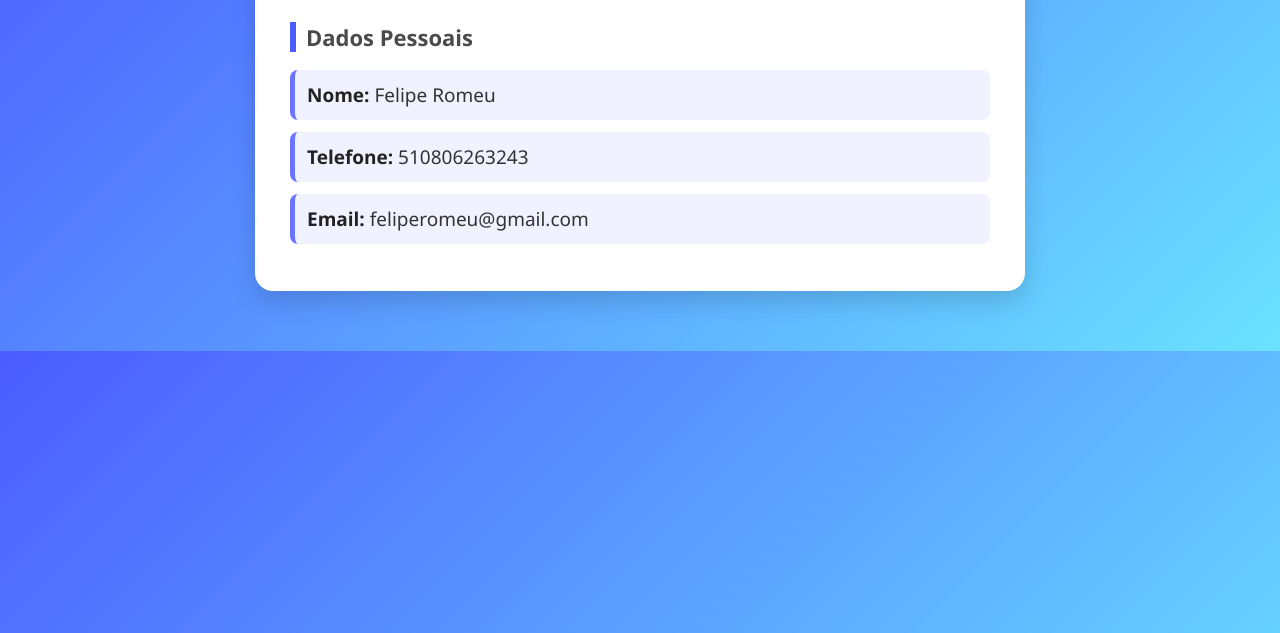
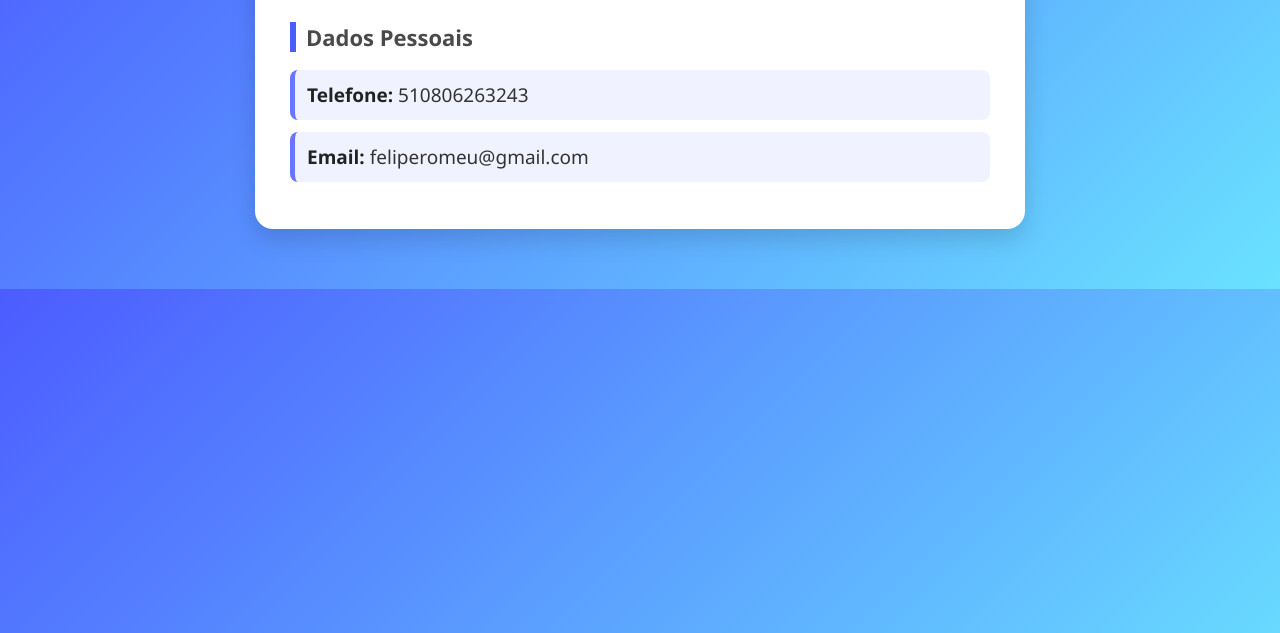
Before and after one commit to feliperomeu08/curriculo, a plain HTML site: page index.html in a window 1280 px wide. Shown: the part 167-800 px from the top of the page. Drawn offline with Linux system fonts and the light colour scheme.

Commit message:
sem nome

```diff
--- a/index.html
+++ b/index.html
@@ -75,9 +75,10 @@
 
         <h2>Dados Pessoais</h2>
 
-        <p class="info-item"><b>Nome:</b> Felipe Romeu</p>
+
         <p class="info-item"><b>Telefone:</b> 510806263243</p>
         <p class="info-item"><b>Email:</b> feliperomeu@gmail.com</p>
     </div>
 
+</body>
 </html>
```
